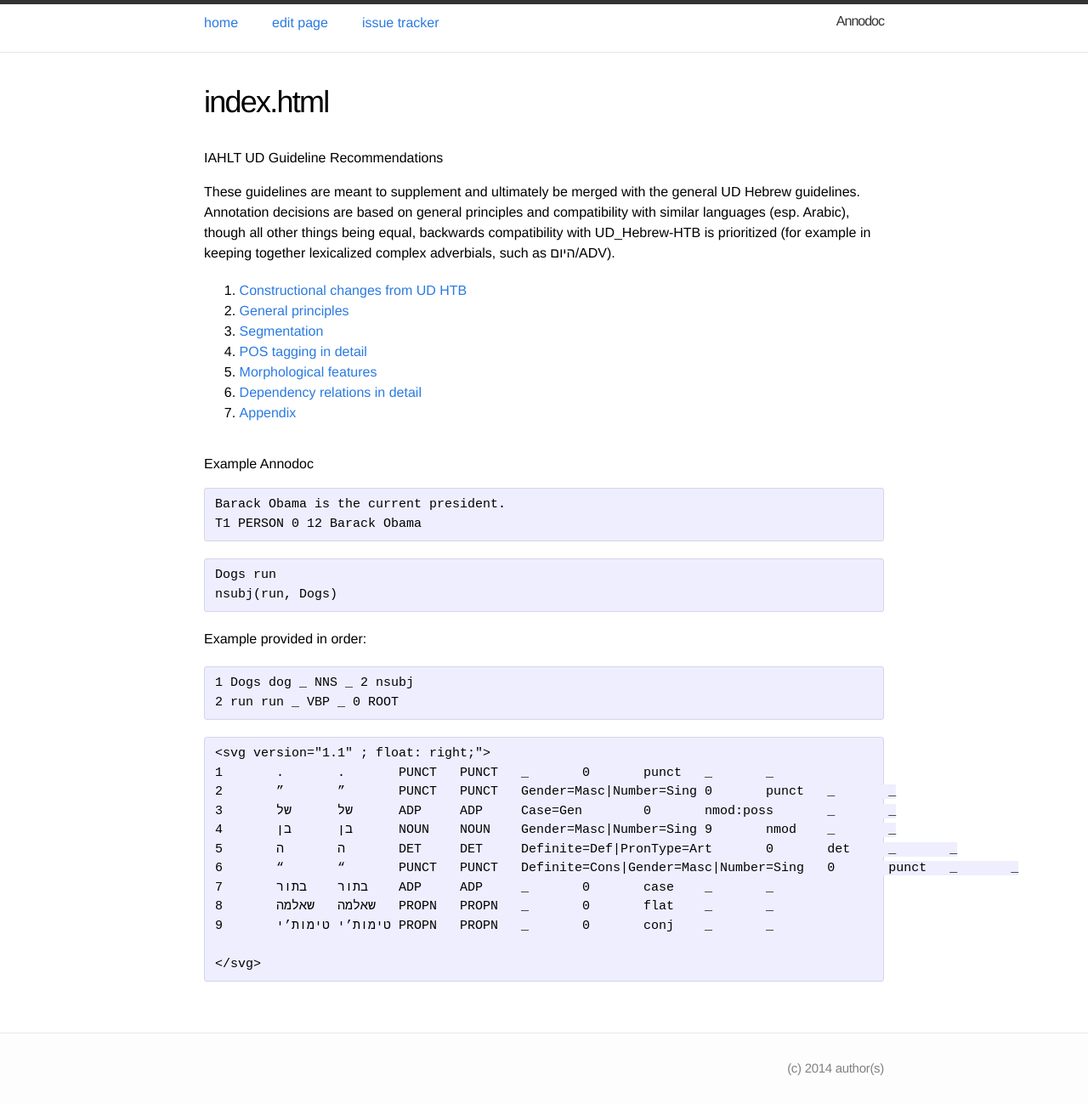
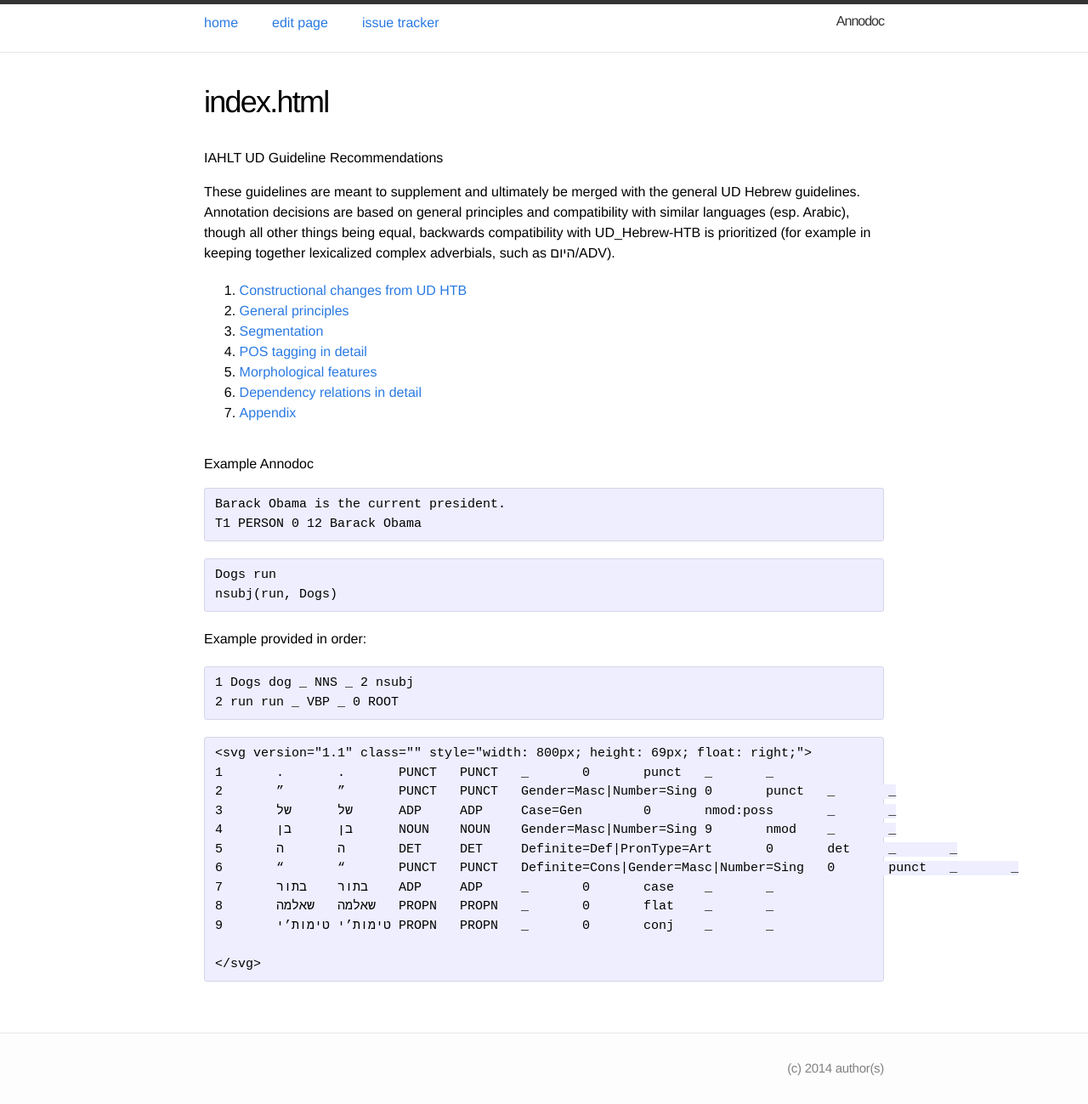
Before and after one commit to IAHLT/heb-ud-gudielines, a Jekyll site: the page built from index.md, in a window 1280 px wide. Shown: the whole page at 85% size. Built offline with Jekyll 4.4.1, drawn with Linux system fonts in a browser that asks for light colours.

Commit message:
Update index.md

```diff
--- a/index.md
+++ b/index.md
@@ -36,7 +36,7 @@ Example provided in order:
 
 
 ~~~ conllu
-<svg version="1.1" ; float: right;">
+<svg version="1.1" class="" style="width: 800px; height: 69px; float: right;">
 1	.	.	PUNCT	PUNCT	_	0	punct	_	_
 2	”	”	PUNCT	PUNCT	Gender=Masc|Number=Sing	0	punct	_	_
 3	של	של	ADP	ADP	Case=Gen	0	nmod:poss	_	_
```
